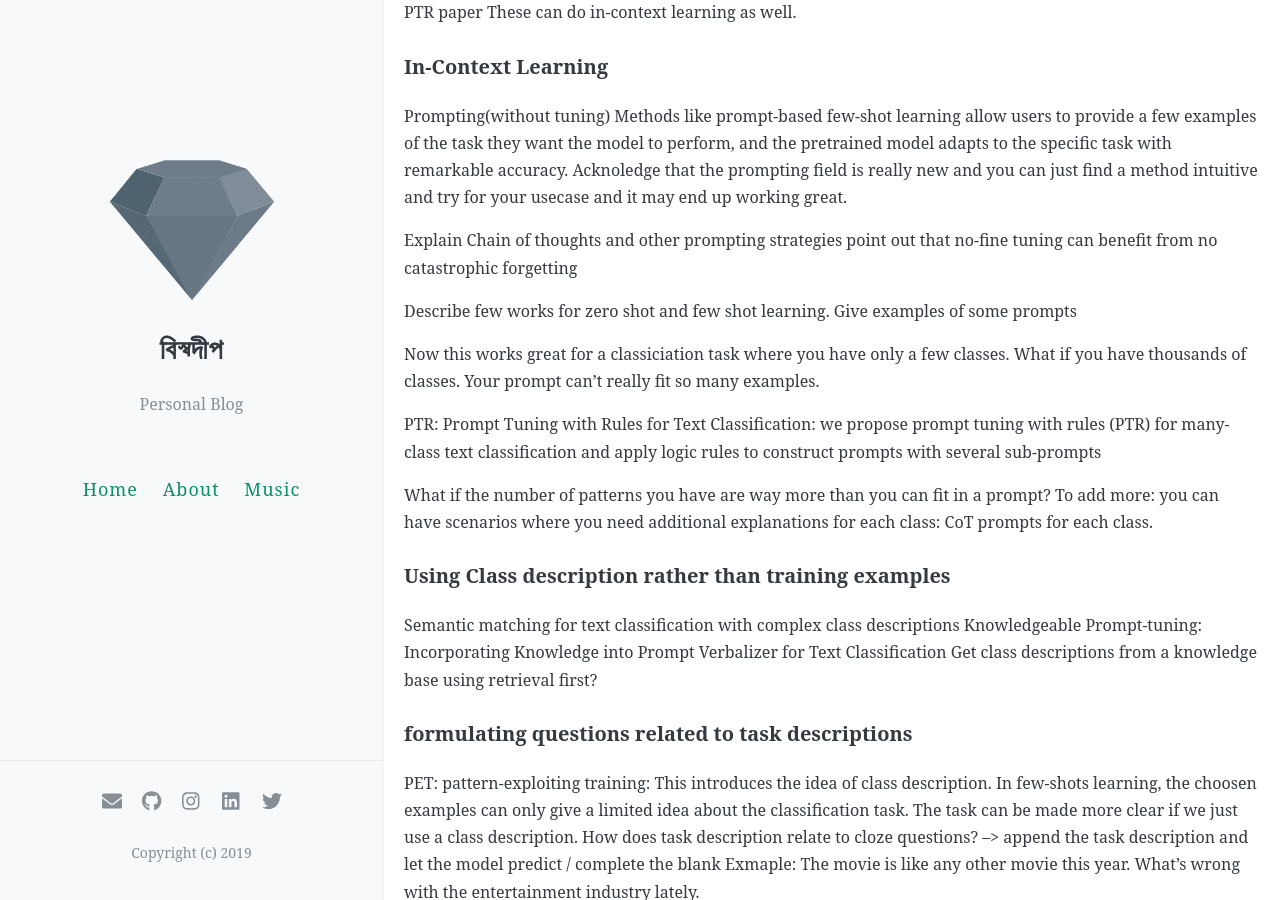
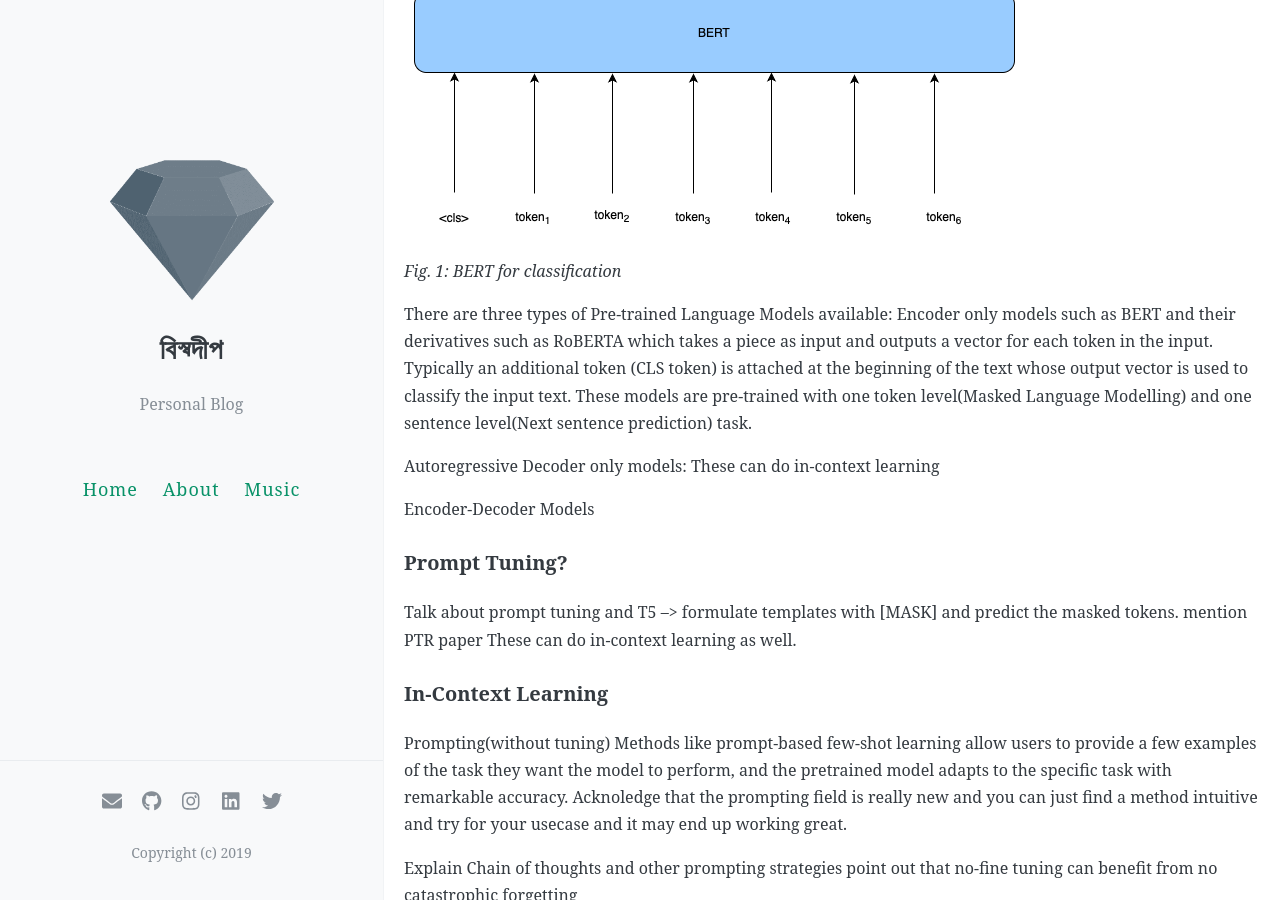
Before and after one commit to mandalbiswadip/mandalbiswadip.github.io, a Jekyll site: the page built from _posts/2024-01-13-llms-classification.md, in a window 1280 px wide and 900 px high, scrolled down 1804 px. Built offline with Jekyll 4.4.1, drawn with Linux system fonts in a browser that asks for light colours; our own code applies the rules of GitHub Pages for plain Markdown files; comment, search, counter and statistics services are not loaded.

Commit message:
classification nlp

```diff
--- a/_posts/2024-01-13-llms-classification.md
+++ b/_posts/2024-01-13-llms-classification.md
@@ -21,6 +21,9 @@ Few-shot learning techniques extend the capabilities of pretrained language mode
 ### Fine Tuning:
 Regular fine tuning with bert
 Unifying Question Answering, Text Classification, and Regression via Span Extraction
+
+![bert](/images/bert_cls.png)
+*Fig. 1: BERT for classification*
 
 
 There are three types of Pre-trained Language Models available:
```
Also changed, not shown: images/bert_cls.png (added), 1 other file.
